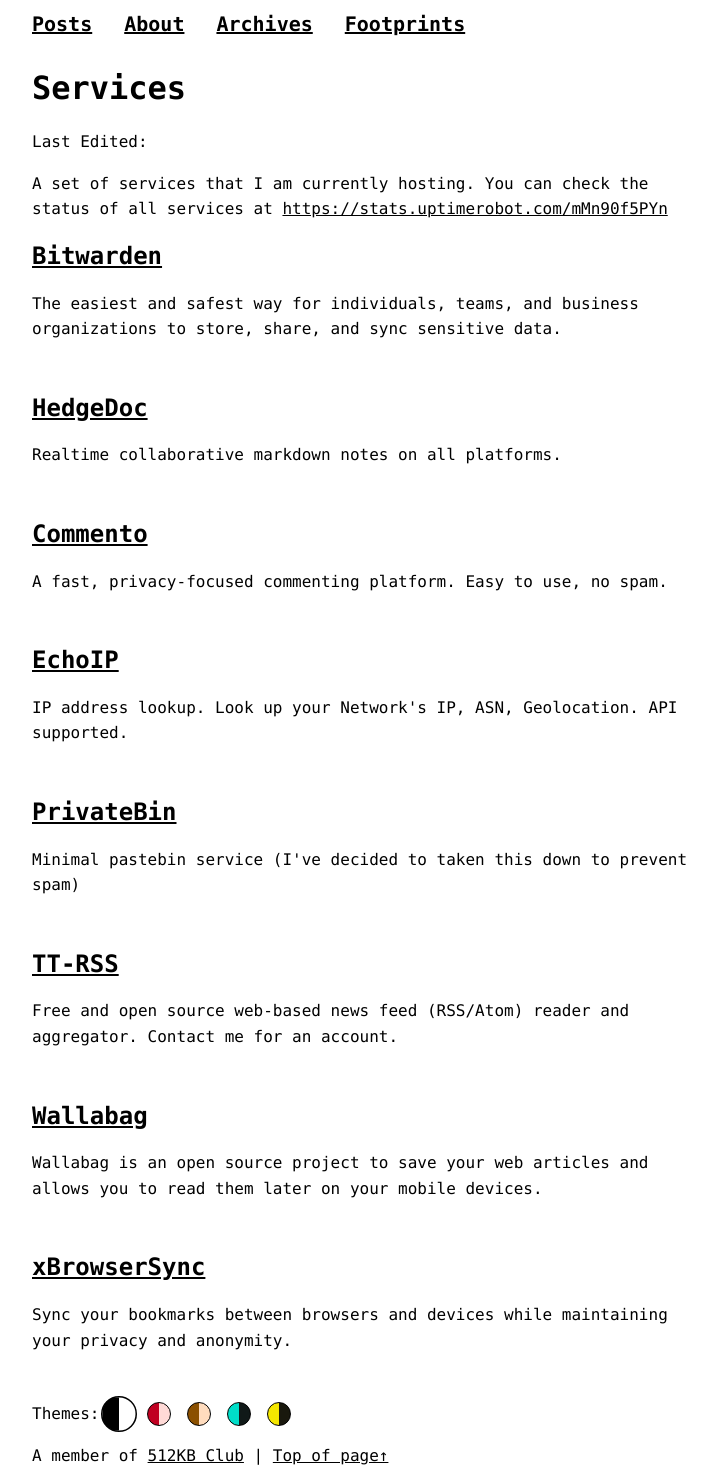
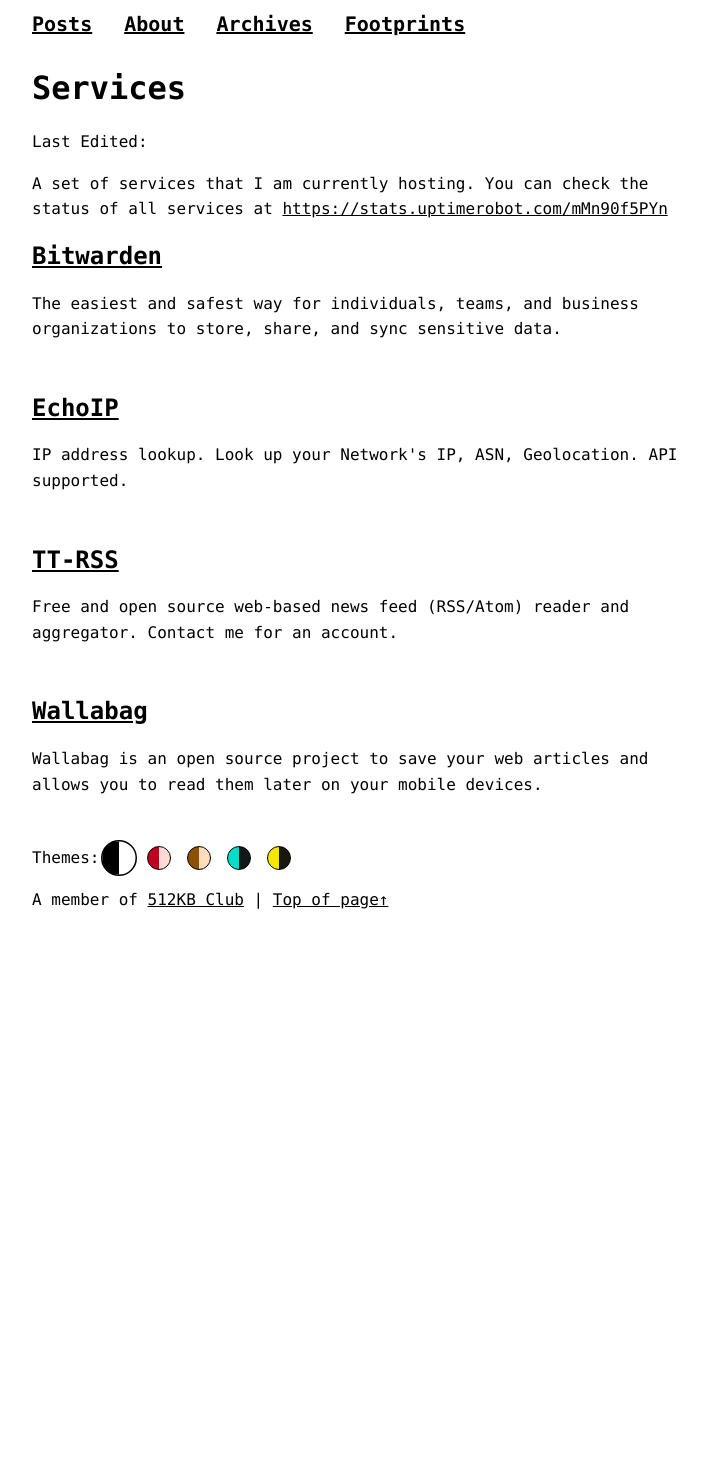
Before and after one commit to jasontthai/jasonthai.me, a Jekyll site: the page built from services.html, in a window 1280 px wide. Shown: the whole page, without its empty margins (272-989 px from the left). Built offline with Jekyll 4.4.1, drawn with Linux system fonts in a browser that asks for light colours; after the commit the page ends 912 px from its top, so only the background shows below that.

Commit message:
update _data/services.yml

```diff
--- a/_data/services.yml
+++ b/_data/services.yml
@@ -4,39 +4,11 @@
   icon: /assets/img/services/passwordmanager.svg
   id: 785563184
 
-- name: HedgeDoc
-  description: Realtime collaborative markdown notes on all platforms.
-  url: https://md.jasonthai.me
-  icon: /assets/img/services/markdown.png
-  id: 785563204
-
-- name: Commento
-  description: A fast, privacy-focused commenting platform. Easy to use, no spam.
-  url: https://commento.jasonthai.me
-  icon: /assets/img/services/commento.png
-  id: 785563205
-
 - name: EchoIP
   description: IP address lookup. Look up your Network's IP, ASN, Geolocation. API supported.
   url: https://ip.jasonthai.me
   icon: /assets/img/services/ip.png
   id: 785563199
-# - name: Gitea
-#   description: Gitea is a community managed lightweight code hosting solution written in Go. It is published under the MIT license.
-#   url: https://git.jasonthai.me
-#   icon: /assets/img/services/gitea.png
-
-#- name: Nextcloud
-#  description: The self-hosted productivity platform that keeps you in control. Data is encrypted. Contact me for a free 4GB space.
-#  url: https://cloud.jasonthai.me
-#  icon: /assets/img/services/cloud.png
-#  id: 785563189
-
-- name: PrivateBin
-  description: Minimal pastebin service (I've decided to taken this down to prevent spam)
-  url: /#
-  icon: /assets/img/services/bin.png
-  id: 785563191
 
 - name: TT-RSS
   description: Free and open source web-based news feed (RSS/Atom) reader and aggregator. Contact me for an account.
@@ -49,9 +21,3 @@
   url: https://wallabag.jasonthai.me
   icon: /assets/img/services/wallabag.png
   id: 785563208
-
-- name: xBrowserSync
-  description: Sync your bookmarks between browsers and devices while maintaining your privacy and anonymity.
-  url: https://xbrowsersync.jasonthai.me
-  icon: /assets/img/services/browsersync.png
-  id: 785563197
```
